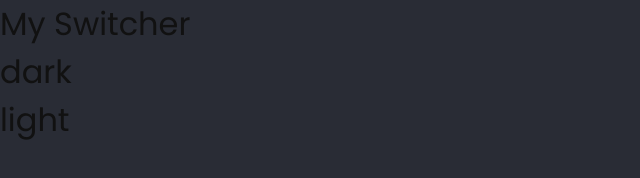
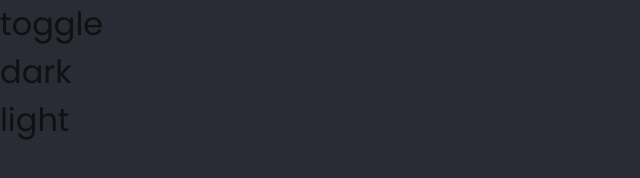
Before and after one commit to douglasabnovato/switcher, a plain HTML site: page index.html in a window 1280 px wide. Shown: the full height of the page, 0-640 px from the left. Drawn offline with Linux system fonts and the light colour scheme.

Commit message:
elementos html

```diff
--- a/index.html
+++ b/index.html
@@ -11,7 +11,7 @@
 </head>
 <body>
     <div class="switcher">
-        <div class="header">My Switcher</div>
+        <div class="btntoggle">toggle</div>
         <div class="dark">dark</div>
         <div class="light">light</div>
     </div>
```
